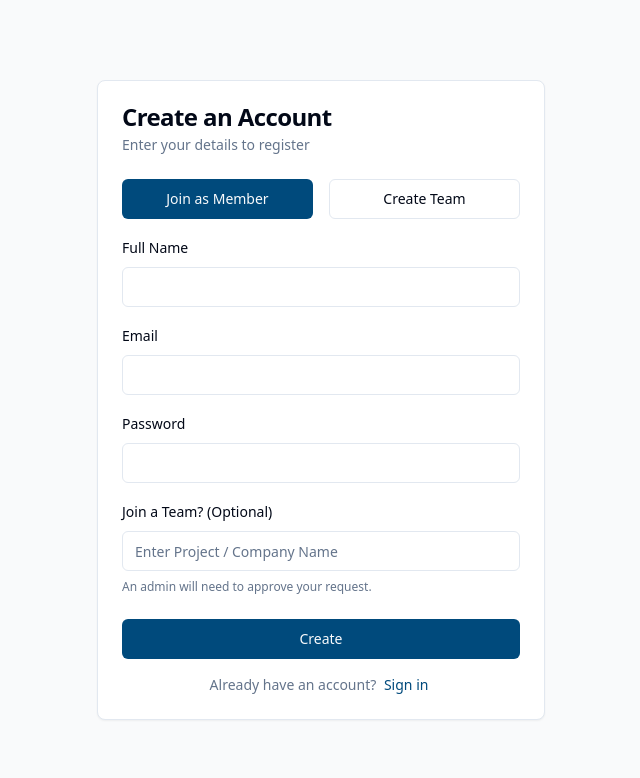
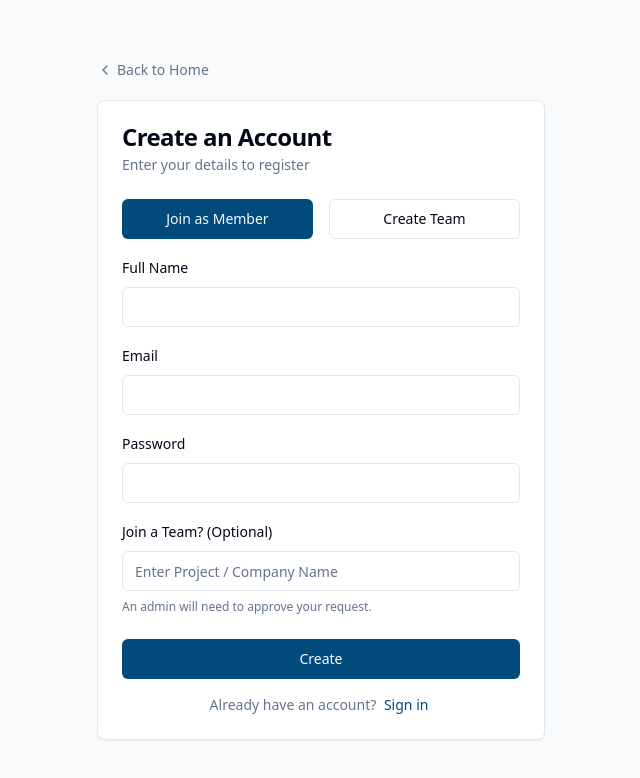
Before and after one commit to AmnonHalili/timetracker, a Next.js app: page /register in a window 1280 px wide. Shown: the top 778 px of the page, without its empty margins (319-959 px from the left). Built offline with nearby package versions, Linux system fonts and the light colour scheme.

Commit message:
Add 'Back to Home' link and improve auth page layout
Added a 'Back to Home' link with a ChevronLeft icon to both login and register pages for improved navigation. Refactored layout structure for better spacing and consistency, wrapping content in a div with spacing and updating card placement.

```diff
--- a/app/(auth)/login/page.tsx
+++ b/app/(auth)/login/page.tsx
@@ -8,7 +8,7 @@ import { Button } from "@/components/ui/button"
 import { Input } from "@/components/ui/input"
 import { Label } from "@/components/ui/label"
 import { Card, CardContent, CardDescription, CardFooter, CardHeader, CardTitle } from "@/components/ui/card"
-import { AlertCircle, Loader2 } from "lucide-react"
+import { AlertCircle, Loader2, ChevronLeft } from "lucide-react"
 import { GoogleLoginButton } from "@/components/auth/GoogleLoginButton"
 
 export default function LoginPage() {
@@ -44,7 +44,15 @@ export default function LoginPage() {
     }
 
     return (
-        <Card className="w-full max-w-md">
+        <div className="w-full max-w-md space-y-4">
+            <Link
+                href="/"
+                className="inline-flex items-center text-sm text-muted-foreground hover:text-primary transition-colors"
+            >
+                <ChevronLeft className="mr-1 h-4 w-4" />
+                Back to Home
+            </Link>
+            <Card className="w-full">
                 <CardHeader>
                     <CardTitle>Welcome Back</CardTitle>
                     <CardDescription>Sign in to your account</CardDescription>
@@ -111,5 +119,6 @@ export default function LoginPage() {
                     </CardFooter>
                 </form>
             </Card>
+        </div>
     )
 }
--- a/app/(auth)/register/page.tsx
+++ b/app/(auth)/register/page.tsx
@@ -6,7 +6,7 @@ import { Button } from "@/components/ui/button"
 import { Input } from "@/components/ui/input"
 import { Label } from "@/components/ui/label"
 import { Card, CardContent, CardDescription, CardFooter, CardHeader, CardTitle } from "@/components/ui/card"
-import { AlertCircle, Loader2 } from "lucide-react"
+import { AlertCircle, Loader2, ChevronLeft } from "lucide-react"
 
 import { signIn } from "next-auth/react"
 import { useRouter, useSearchParams } from "next/navigation"
@@ -69,7 +69,15 @@ function RegisterForm() {
 
 
     return (
-        <Card className="w-full max-w-md">
+        <div className="w-full max-w-md space-y-4">
+            <Link
+                href="/"
+                className="inline-flex items-center text-sm text-muted-foreground hover:text-primary transition-colors"
+            >
+                <ChevronLeft className="mr-1 h-4 w-4" />
+                Back to Home
+            </Link>
+            <Card className="w-full">
                 <CardHeader>
                     <CardTitle>Create an Account</CardTitle>
                     <CardDescription>Enter your details to register</CardDescription>
@@ -176,6 +184,7 @@ function RegisterForm() {
                     </CardFooter>
                 </form>
             </Card>
+        </div>
     )
 }
 
```
Lines whose indentation alone changed are shown as unchanged.
